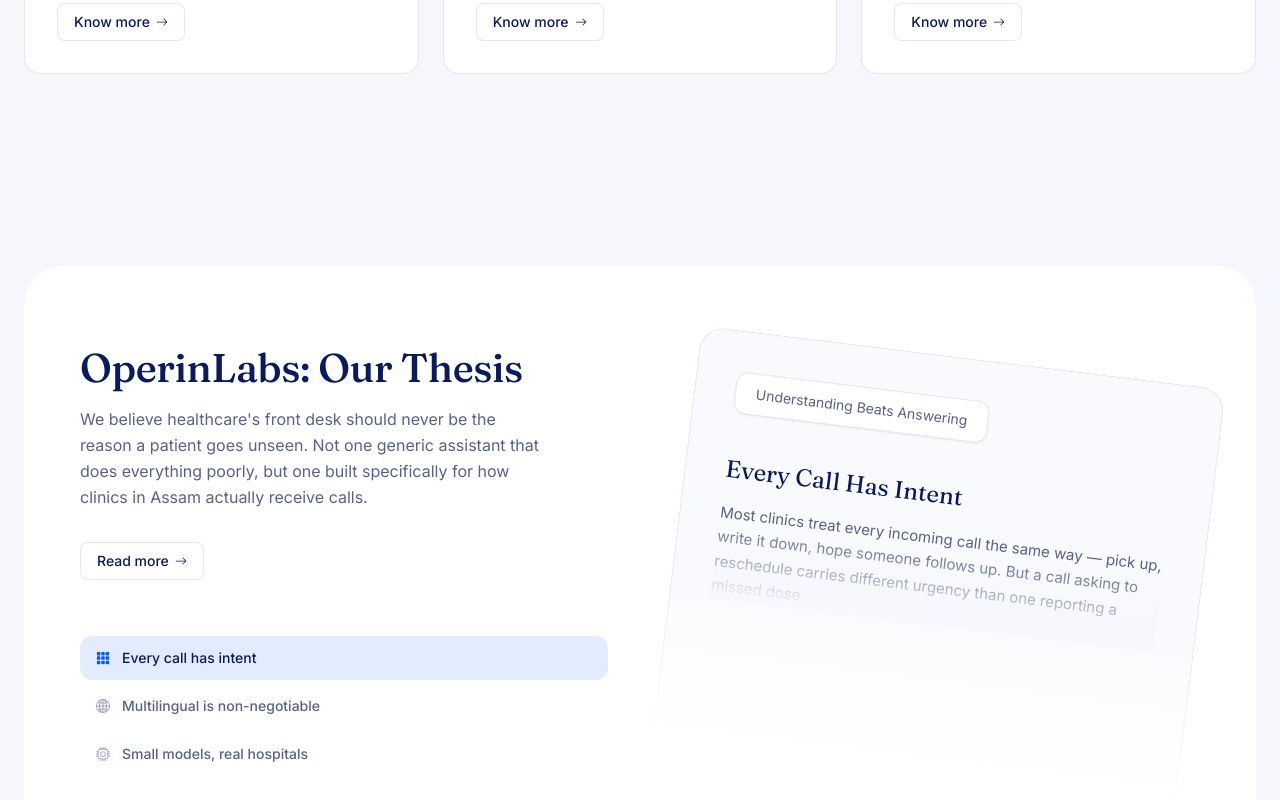
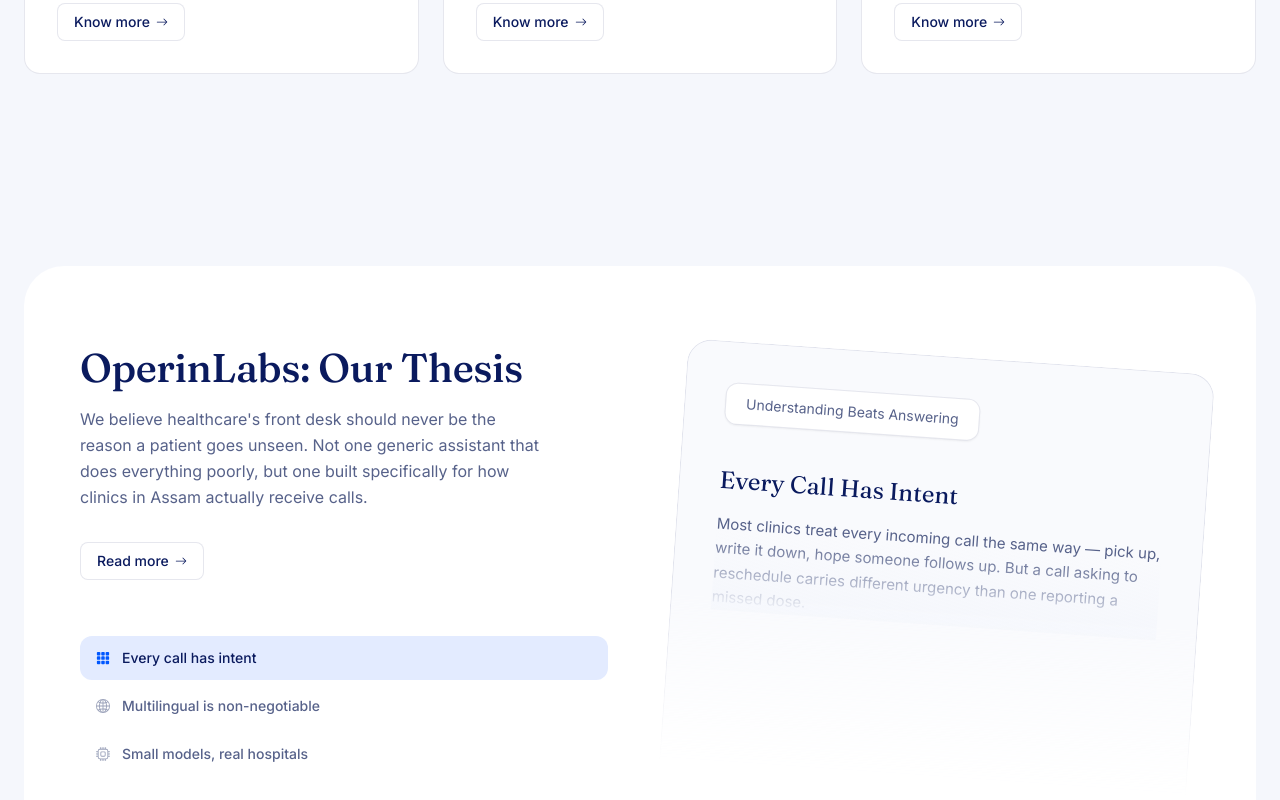
Before and after one commit to OperinLabs/OperinLabs-Landing-Page, a React (Vite) app: page / in a window 1280 px wide. Shown: the part 1812-2612 px from the top of the page. Built offline with nearby package versions, Linux system fonts and the light colour scheme.

Commit message:
Update Thesis.tsx

```diff
--- a/src/components/Thesis.tsx
+++ b/src/components/Thesis.tsx
@@ -128,7 +128,7 @@
           {/* Right: single tilted card, purely visual — dissolves into the section at the bottom */}
           <div className="relative -mb-10 h-[460px] self-end">
             <div
-              className="absolute inset-0 rotate-[7deg] overflow-hidden rounded-3xl border border-line bg-bg/60 p-8 sm:p-10"
+              className="absolute inset-0 rotate-[4deg] overflow-hidden rounded-3xl border border-line bg-bg/60 p-8 sm:p-10"
               style={{
                 maskImage: "linear-gradient(to bottom, black 55%, transparent 92%)",
                 WebkitMaskImage: "linear-gradient(to bottom, black 55%, transparent 92%)",
```
